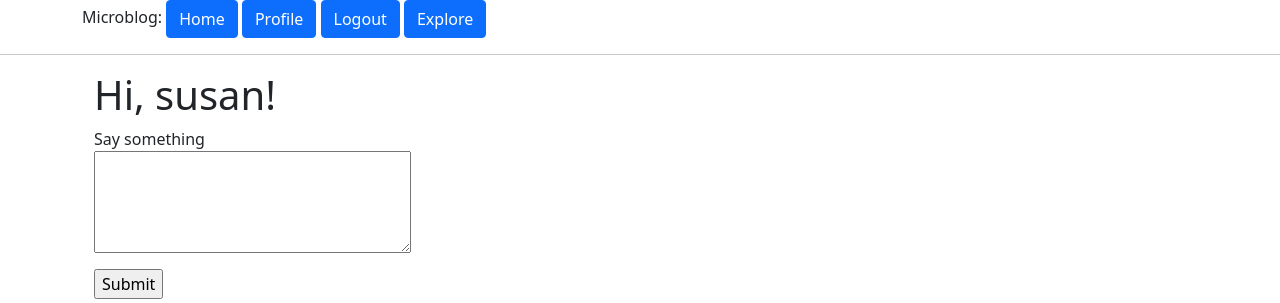
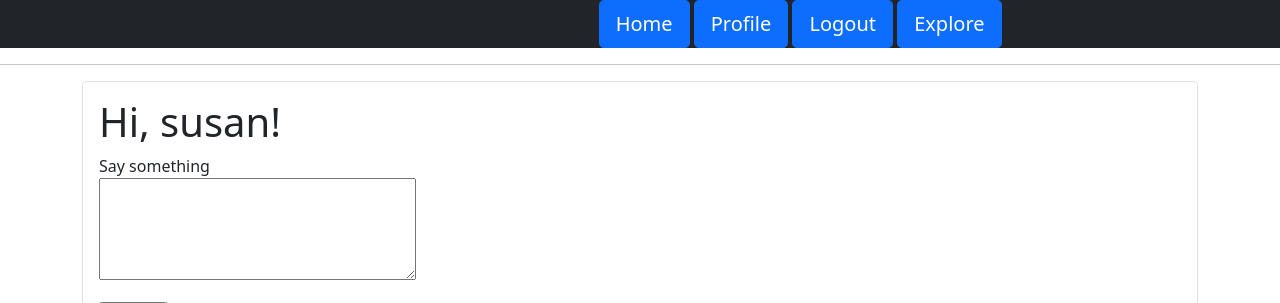
Before and after one commit to vladik-uuu/Flask-Blog, a Flask app: page / in a window 1280 px wide. Shown: the top 303 px of the page. Run offline with Flask 3, Linux system fonts and the light colour scheme; a user stored in the database is signed in; data comes from the database, SQL or seed files in the repository.

Commit message:
Design work.html

```diff
--- a/app/templates/base.html
+++ b/app/templates/base.html
@@ -1,32 +1,75 @@
-<html>
+<!doctype html>
+<html lang="ru">
     <head>
+        <meta name="viewport" content="width=device-width, initial-scale=1">
         {% if title %}
         <title>{{ title }} - blog</title>
         {% else %}
-        <title>blog</title>
+        <title>BLOG</title>
         {% endif %}
         <link href="https://cdn.jsdelivr.net/npm/bootstrap@5.0.2/dist/css/bootstrap.min.css" rel="stylesheet" integrity="sha384-EVSTQN3/azprG1Anm3QDgpJLIm9Nao0Yz1ztcQTwFspd3yD65VohhpuuCOmLASjC" crossorigin="anonymous">
         <script src="https://cdn.jsdelivr.net/npm/@popperjs/core@2.9.2/dist/umd/popper.min.js" integrity="sha384-IQsoLXl5PILFhosVNubq5LC7Qb9DXgDA9i+tQ8Zj3iwWAwPtgFTxbJ8NT4GN1R8p" crossorigin="anonymous"></script>
         <script src="https://cdn.jsdelivr.net/npm/bootstrap@5.0.2/dist/js/bootstrap.min.js" integrity="sha384-cVKIPhGWiC2Al4u+LWgxfKTRIcfu0JTxR+EQDz/bgldoEyl4H0zUF0QKbrJ0EcQF" crossorigin="anonymous"></script>
+        <style>html {
+    position: relative;
+    min-height: 100%;
+}
+body {
+    margin-bottom: 150px;
+}
+.footer {
+    position: absolute;
+    bottom: 0;
+    width: 100%;
+    height: 150px;
+    background-color: #111;
+    text-align: center;
+}
+.container {
+    margin-top: 50px;
+    color: #fff;
+    width: 100%;
+}
+
+.fa {
+    opacity: 0.7;
+    transition: 1s;
+    -webkit-transition: 1s;
+}
+.fa:hover {
+    opacity: 1;
+    transition: 1s;
+    -webkit-transition: 1s;
+}
+.center {
+  margin: 0% 40%;
+  background: lime;
+  width: 50%;
+} </style>
     </head>
     <body>
-        <div class="container px-6">
-            Microblog:
-            <a class="btn btn-primary" href="{{ url_for('index') }}">Home</a>
+
+            <div class="container-fluid bg-dark">
+              <div class="center bg-dark">
+                Microblog:
+            <a class="btn btn-primary btn-lg" href="{{ url_for('index') }}">Home</a>
             {% if current_user.is_anonymous %}
-            <a class="btn btn-primary" href="{{ url_for('login') }}">Login</a>
+            <a class="btn btn-primary btn-lg" href="{{ url_for('login') }}">Login</a>
             {% else %}
-            <a class="btn btn-primary" href="{{ url_for('user', username=current_user.username) }}">Profile</a>
-            <a class="btn btn-primary" href="{{ url_for('logout') }}">Logout</a>
+            <a class="btn btn-primary btn-lg" href="{{ url_for('user', username=current_user.username) }}">Profile</a>
+            <a class="btn btn-primary btn-lg" href="{{ url_for('logout') }}">Logout</a>
             {% endif %}
-            <a class="btn btn-primary" href="{{ url_for('explore') }}">Explore</a>
-          </div>
+            <a class="btn btn-primary btn-lg" href="{{ url_for('explore') }}">Explore</a>
+              </div>
+
+            </div>
+
 
         <hr>
         {% with messages = get_flashed_messages() %}
         {% if messages %}
         <ul>
-            <div class="container">
+            <div class="container-md">
                 {% for message in messages %}
                 <li>{{ message }}</li>
                 {% endfor %}
@@ -34,8 +77,19 @@
         </ul>
         {% endif %}
         {% endwith %}
-        <div class="container px-4">
-            {% block content %}{% endblock %}
+
+      <div class="container-md" >
+            <div class="p-3 text-primary-emphasis bs-primary-subtle border border-primary-subtle rounded-3">
+                {% block content %}{% endblock %}
+
+            </div>
         </div>
+      <div class="footer">
+    <div class="container">
+        XDDD
+    </div>
+
+
     </body>
+
 </html>
```
